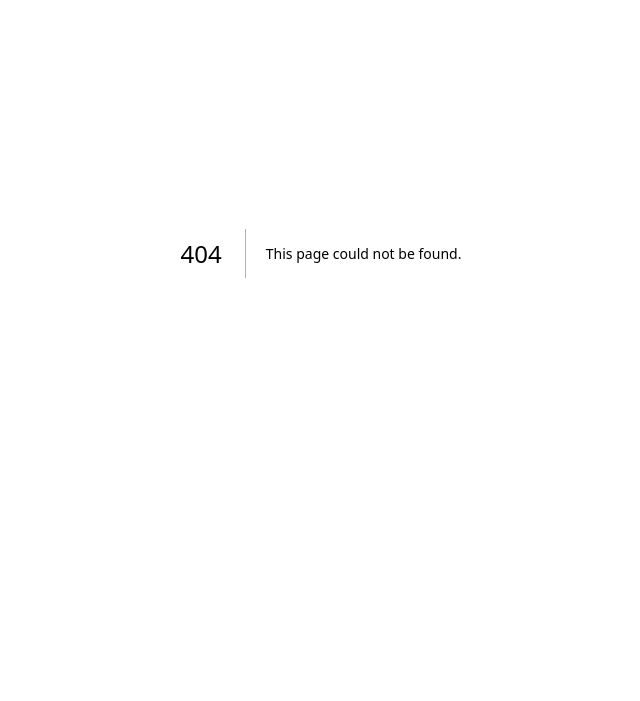
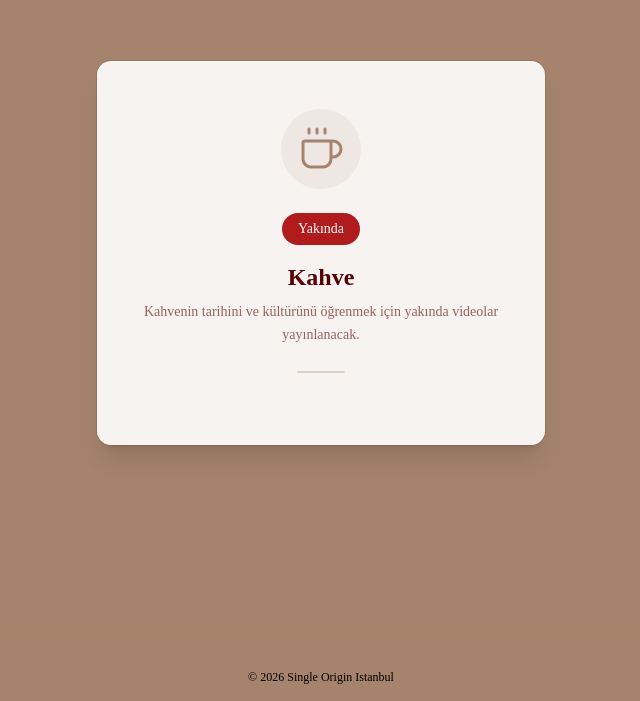
Before and after one commit to ikbalarslandev/single_origin, a Next.js app: page /coffee/tr in a window 1280 px wide. Before the commit this address had no page. Shown: the part 147-848 px from the top of the page, without its empty margins (319-959 px from the left). Before the commit the page ends 800 px from the top, so only its background shows below. Built offline with nearby package versions, Linux system fonts and the light colour scheme.

Commit message:
improve coffee page

```diff
--- /dev/null
+++ b/app/(events)/coffee/en/page.tsx
@@ -0,0 +1,38 @@
+import { Coffee } from "lucide-react";
+import { Card, CardContent } from "@/components/ui/card";
+
+const EnglishCoffeePage = () => {
+  return (
+    <div className="min-h-screen bg-[#a6836c]/5 flex items-center justify-center p-4">
+      <Card className="w-full max-w-md border-[#a6836c]/20 shadow-xl bg-white/90 backdrop-blur-sm">
+        <CardContent className="p-8 text-center">
+          {/* Coffee Icon */}
+          <div className="flex justify-center mb-6">
+            <div className="p-4 rounded-full bg-[#a6836c]/10">
+              <Coffee className="w-12 h-12 text-[#a6836c]" strokeWidth={1.5} />
+            </div>
+          </div>
+
+          {/* Coming Soon Badge */}
+          <div className="inline-block px-4 py-1.5 rounded-full bg-[#b21b1b] text-white text-sm font-medium mb-4">
+            Coming Soon
+          </div>
+
+          {/* Title */}
+          <h1 className="text-2xl font-bold text-[#590000] mb-2">Coffee</h1>
+
+          {/* Description */}
+          <p className="text-[#590000]/60 text-sm leading-relaxed">
+            There will be videos soon to learn the history and culture of
+            coffee.
+          </p>
+
+          {/* Divider */}
+          <div className="w-12 h-0.5 bg-[#a6836c]/30 mx-auto my-6 rounded-full" />
+        </CardContent>
+      </Card>
+    </div>
+  );
+};
+
+export default EnglishCoffeePage;
--- /dev/null
+++ b/app/(events)/coffee/tr/page.tsx
@@ -0,0 +1,38 @@
+import { Coffee } from "lucide-react";
+import { Card, CardContent } from "@/components/ui/card";
+
+const TurkishCoffeePage = () => {
+  return (
+    <div className="min-h-screen bg-[#a6836c]/5 flex items-center justify-center p-4">
+      <Card className="w-full max-w-md border-[#a6836c]/20 shadow-xl bg-white/90 backdrop-blur-sm">
+        <CardContent className="p-8 text-center">
+          {/* Coffee Icon */}
+          <div className="flex justify-center mb-6">
+            <div className="p-4 rounded-full bg-[#a6836c]/10">
+              <Coffee className="w-12 h-12 text-[#a6836c]" strokeWidth={1.5} />
+            </div>
+          </div>
+
+          {/* Coming Soon Badge */}
+          <div className="inline-block px-4 py-1.5 rounded-full bg-[#b21b1b] text-white text-sm font-medium mb-4">
+            Yakında
+          </div>
+
+          {/* Title */}
+          <h1 className="text-2xl font-bold text-[#590000] mb-2">Kahve</h1>
+
+          {/* Description */}
+          <p className="text-[#590000]/60 text-sm leading-relaxed">
+            Kahvenin tarihini ve kültürünü öğrenmek için yakında videolar
+            yayınlanacak.
+          </p>
+
+          {/* Divider */}
+          <div className="w-12 h-0.5 bg-[#a6836c]/30 mx-auto my-6 rounded-full" />
+        </CardContent>
+      </Card>
+    </div>
+  );
+};
+
+export default TurkishCoffeePage;
```
